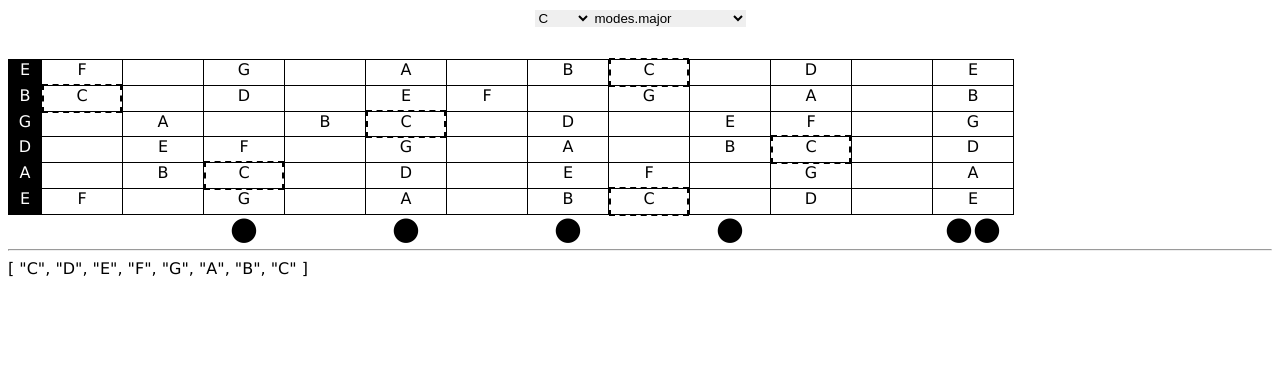
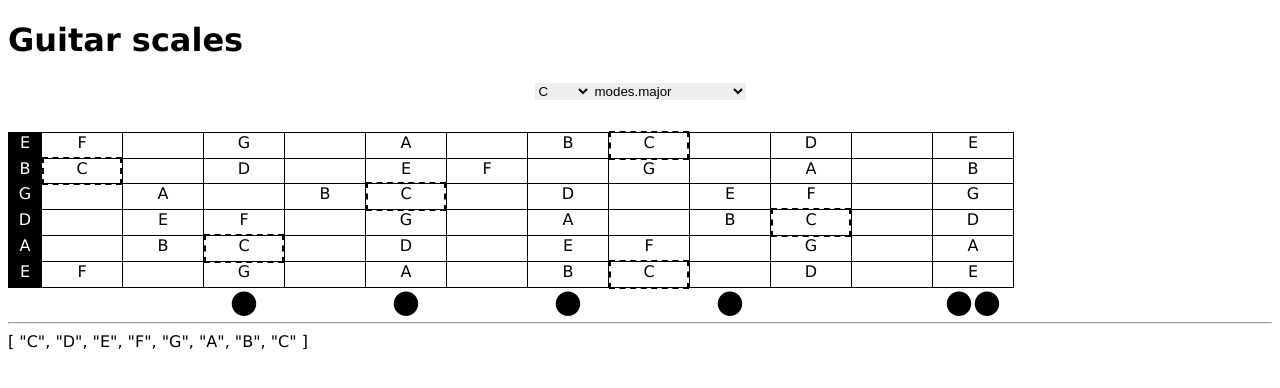
Before and after one commit to ric03/guitar-scales, a Vue app: page / in a window 1280 px wide. Shown: the top 388 px of the page. Built offline with nearby package versions, Linux system fonts and the light colour scheme.

Commit message:
just a header

```diff
--- a/src/App.vue
+++ b/src/App.vue
@@ -1,5 +1,7 @@
 <template>
   <div id="app">
+
+    <h1>Guitar scales</h1>
 
     <div class="selection">
       <select name="notes" v-model="current.base">
```
